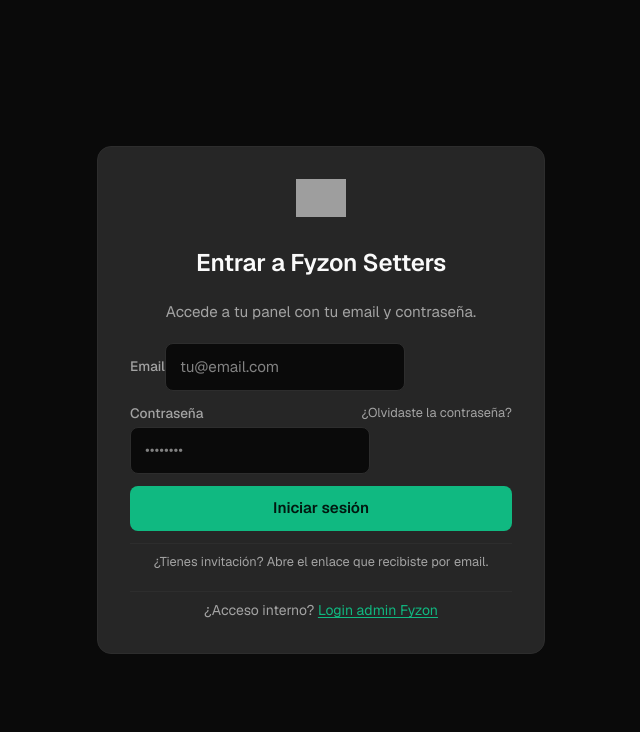
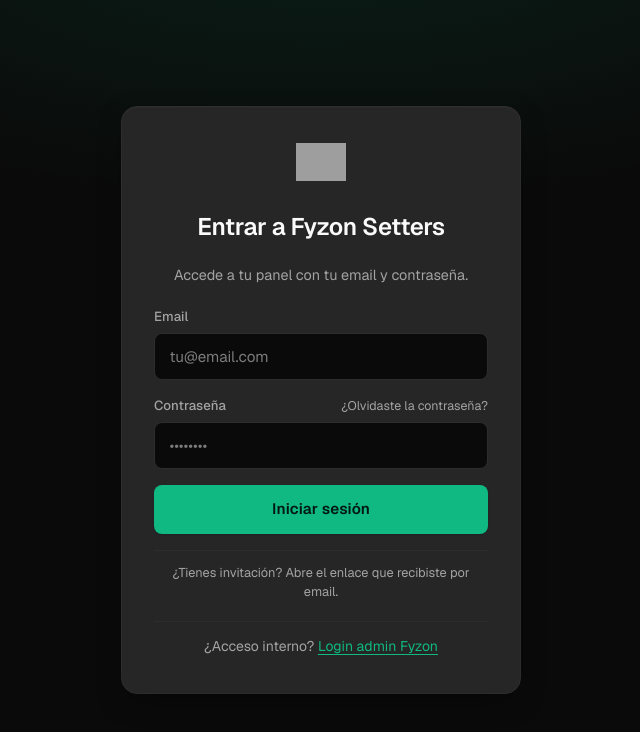
Before and after one commit to ivannsotoo20/setters-ia, a Next.js app in the folder apps/panel/: page /login in a window 1280 px wide. Shown: the top 732 px of the page, without its empty margins (319-959 px from the left). Built offline with nearby package versions, Linux system fonts and the light colour scheme; grey boxes are pictures that could not be loaded.

Commit message:
backup: pre-deploy safety checkpoint

```diff
--- a/apps/panel/app/globals.css
+++ b/apps/panel/app/globals.css
@@ -125,83 +125,153 @@
 /* ----------------------------------------------------------------------- */
 
 .auth-shell {
+  min-height: 100dvh;
   min-height: 100vh;
   display: grid;
   place-items: center;
-  padding: 1.5rem;
+  padding: 1.5rem 1rem;
+  background:
+    radial-gradient(
+      ellipse 80% 50% at 50% -10%,
+      color-mix(in srgb, var(--color-accent) 12%, transparent),
+      transparent 70%
+    ),
+    var(--color-background);
 }
 
 .auth-card {
   width: 100%;
-  max-width: 28rem;
+  max-width: 25rem;
   background: var(--color-muted);
   border: 1px solid var(--color-border);
-  border-radius: 0.875rem;
-  padding: 2rem;
+  border-radius: 1rem;
+  padding: 2.25rem 2rem;
   display: flex;
   flex-direction: column;
   gap: 1.25rem;
+  box-shadow:
+    0 10px 30px -10px rgba(0, 0, 0, 0.5),
+    0 1px 0 0 rgba(255, 255, 255, 0.02) inset;
+}
+
+@media (max-width: 480px) {
+  .auth-card {
+    padding: 1.75rem 1.25rem;
+    gap: 1rem;
+    border-radius: 0.875rem;
+  }
 }
 
 .auth-title {
   font-size: 1.5rem;
   font-weight: 600;
-  letter-spacing: -0.01em;
+  letter-spacing: -0.015em;
   margin: 0;
+  color: var(--color-foreground);
 }
 
 .auth-subtitle {
   color: var(--color-muted-foreground);
-  font-size: 0.95rem;
+  font-size: 0.9rem;
+  line-height: 1.5;
   margin: 0;
 }
 
 .auth-form {
   display: flex;
   flex-direction: column;
-  gap: 0.75rem;
+  gap: 1rem;
+  width: 100%;
+}
+
+.auth-field {
+  display: flex;
+  flex-direction: column;
+  gap: 0.4rem;
+  width: 100%;
 }
 
 .auth-label {
-  font-size: 0.85rem;
+  font-size: 0.825rem;
   font-weight: 500;
+  letter-spacing: 0.005em;
   color: var(--color-muted-foreground);
 }
 
 .auth-input {
+  width: 100%;
+  box-sizing: border-box;
   background: var(--color-background);
   color: var(--color-foreground);
   border: 1px solid var(--color-border);
   border-radius: 0.5rem;
-  padding: 0.7rem 0.875rem;
+  padding: 0.75rem 0.9rem;
   font-size: 0.95rem;
+  line-height: 1.4;
   outline: none;
-  transition: border-color 120ms ease;
+  transition:
+    border-color 140ms ease,
+    box-shadow 140ms ease,
+    background-color 140ms ease;
+  appearance: none;
+  -webkit-appearance: none;
+}
+
+.auth-input::placeholder {
+  color: color-mix(in srgb, var(--color-muted-foreground) 75%, transparent);
+}
+
+.auth-input:hover:not(:disabled):not(:focus) {
+  border-color: color-mix(in srgb, var(--color-border) 70%, var(--color-foreground));
 }
 
 .auth-input:focus {
   border-color: var(--color-accent);
+  box-shadow: 0 0 0 3px color-mix(in srgb, var(--color-accent) 20%, transparent);
 }
 
 .auth-input:disabled {
   opacity: 0.55;
   cursor: not-allowed;
+  background: color-mix(in srgb, var(--color-background) 80%, transparent);
+}
+
+/* Autofill: en Chromium el fondo amarillento por defecto se ve fatal en dark.
+   Forzamos transparente con la sombra interna trick. */
+.auth-input:-webkit-autofill,
+.auth-input:-webkit-autofill:hover,
+.auth-input:-webkit-autofill:focus {
+  -webkit-text-fill-color: var(--color-foreground);
+  -webkit-box-shadow: 0 0 0 1000px var(--color-background) inset;
+  caret-color: var(--color-foreground);
+  transition: background-color 9999s ease-in-out 0s;
 }
 
 .auth-button {
+  width: 100%;
   background: var(--color-accent);
   color: #021810;
   border: none;
   border-radius: 0.5rem;
-  padding: 0.7rem 0.875rem;
+  padding: 0.8rem 1rem;
   font-size: 0.95rem;
   font-weight: 600;
+  letter-spacing: 0.01em;
   cursor: pointer;
-  transition: background-color 120ms ease;
+  transition:
+    background-color 140ms ease,
+    transform 80ms ease,
+    box-shadow 140ms ease;
+  box-shadow: 0 1px 2px rgba(0, 0, 0, 0.15);
 }
 
 .auth-button:hover:not(:disabled) {
   background: var(--color-accent-hover);
+  box-shadow: 0 2px 8px color-mix(in srgb, var(--color-accent) 30%, transparent);
+}
+
+.auth-button:active:not(:disabled) {
+  transform: translateY(1px);
 }
 
 .auth-button:disabled {
@@ -211,9 +281,10 @@
 
 .auth-message {
   font-size: 0.875rem;
-  padding: 0.625rem 0.875rem;
+  padding: 0.7rem 0.9rem;
   border-radius: 0.5rem;
   margin: 0;
+  line-height: 1.4;
 }
 
 .auth-message--ok {
@@ -232,12 +303,37 @@
   font-size: 0.875rem;
   color: var(--color-muted-foreground);
   margin: 0;
-  padding-top: 0.5rem;
+  padding-top: 0.85rem;
   border-top: 1px solid var(--color-border);
+  text-align: center;
 }
 
 .auth-footer a {
   color: var(--color-accent);
   text-decoration: underline;
-  text-underline-offset: 2px;
+  text-underline-offset: 3px;
+  text-decoration-thickness: 1px;
 }
+
+.auth-footer a:hover {
+  color: var(--color-accent-hover);
+}
+
+/* Auxiliar: fila label + link a la derecha (ej. "Contraseña … ¿Olvidaste?") */
+.auth-field-row {
+  display: flex;
+  align-items: baseline;
+  justify-content: space-between;
+  gap: 0.5rem;
+}
+
+.auth-link-muted {
+  color: var(--color-muted-foreground);
+  text-decoration: none;
+  font-size: 0.78rem;
+  transition: color 120ms ease;
+}
+
+.auth-link-muted:hover {
+  color: var(--color-foreground);
+}
--- a/apps/panel/components/auth/AcceptInviteForm.tsx
+++ b/apps/panel/components/auth/AcceptInviteForm.tsx
@@ -39,21 +39,19 @@
           padding: '0.875rem 1rem',
           display: 'flex',
           flexDirection: 'column',
-          gap: '0.25rem',
+          gap: '0.3rem',
         }}
       >
-        <p style={{ margin: 0, fontSize: '0.8rem', color: 'var(--color-muted-foreground)' }}>
-          Invitación a <strong style={{ color: 'var(--color-foreground)' }}>{contextLabel}</strong>
+        <p style={{ margin: 0, fontSize: '0.78rem', color: 'var(--color-muted-foreground)', letterSpacing: '0.01em' }}>
+          Invitación a <strong style={{ color: 'var(--color-foreground)', fontWeight: 600 }}>{contextLabel}</strong>
         </p>
-        <p style={{ margin: 0, fontSize: '0.95rem', color: 'var(--color-foreground)' }}>
-          {email}
-        </p>
-        <p style={{ margin: 0, fontSize: '0.8rem', color: 'var(--color-accent)' }}>
+        <p style={{ margin: 0, fontSize: '0.95rem', color: 'var(--color-foreground)' }}>{email}</p>
+        <p style={{ margin: 0, fontSize: '0.78rem', color: 'var(--color-accent)', fontWeight: 500 }}>
           Rol: {roleLabel}
         </p>
       </div>
 
-      <div>
+      <div className="auth-field">
         <label className="auth-label" htmlFor="full_name">
           Nombre completo
         </label>
@@ -70,7 +68,7 @@
         />
       </div>
 
-      <div>
+      <div className="auth-field">
         <label className="auth-label" htmlFor="password">
           Crea tu contraseña
         </label>
@@ -87,7 +85,7 @@
         />
       </div>
 
-      <div>
+      <div className="auth-field">
         <label className="auth-label" htmlFor="password_confirm">
           Repite la contraseña
         </label>
--- a/apps/panel/components/auth/ForgotPasswordForm.tsx
+++ b/apps/panel/components/auth/ForgotPasswordForm.tsx
@@ -17,7 +17,7 @@
 
   return (
     <form action={formAction} className="auth-form">
-      <div>
+      <div className="auth-field">
         <label className="auth-label" htmlFor="email">
           Email
         </label>
@@ -53,12 +53,12 @@
           fontSize: '0.875rem',
           color: 'var(--color-muted-foreground)',
           margin: 0,
-          paddingTop: '0.5rem',
+          paddingTop: '0.85rem',
           borderTop: '1px solid var(--color-border)',
           textAlign: 'center',
         }}
       >
-        <Link href="/login" style={{ color: 'var(--color-accent)', textDecoration: 'underline' }}>
+        <Link href="/login" style={{ color: 'var(--color-accent)', textDecoration: 'underline', textUnderlineOffset: '3px' }}>
           Volver a iniciar sesión
         </Link>
       </p>
--- a/apps/panel/components/auth/PasswordLoginForm.tsx
+++ b/apps/panel/components/auth/PasswordLoginForm.tsx
@@ -23,7 +23,7 @@
     <form action={formAction} className="auth-form">
       <input type="hidden" name="next" value={next} />
 
-      <div>
+      <div className="auth-field">
         <label className="auth-label" htmlFor="email">
           Email
         </label>
@@ -39,27 +39,12 @@
         />
       </div>
 
-      <div>
-        <div
-          style={{
-            display: 'flex',
-            alignItems: 'center',
-            justifyContent: 'space-between',
-            gap: '0.5rem',
-            marginBottom: '0.25rem',
-          }}
-        >
+      <div className="auth-field">
+        <div className="auth-field-row">
           <label className="auth-label" htmlFor="password">
             Contraseña
           </label>
-          <Link
-            href="/forgot-password"
-            style={{
-              color: 'var(--color-muted-foreground)',
-              textDecoration: 'none',
-              fontSize: '0.8rem',
-            }}
-          >
+          <Link href="/forgot-password" className="auth-link-muted">
             ¿Olvidaste la contraseña?
           </Link>
         </div>
@@ -92,9 +77,10 @@
             fontSize: '0.8rem',
             color: 'var(--color-muted-foreground)',
             margin: 0,
-            paddingTop: '0.5rem',
+            paddingTop: '0.85rem',
             borderTop: '1px solid var(--color-border)',
             textAlign: 'center',
+            lineHeight: 1.45,
           }}
         >
           ¿Tienes invitación? Abre el enlace que recibiste por email.
--- a/apps/panel/components/auth/ResetPasswordForm.tsx
+++ b/apps/panel/components/auth/ResetPasswordForm.tsx
@@ -27,7 +27,7 @@
 
   return (
     <form action={formAction} className="auth-form">
-      <div>
+      <div className="auth-field">
         <label className="auth-label" htmlFor="password">
           Nueva contraseña
         </label>
@@ -44,7 +44,7 @@
         />
       </div>
 
-      <div>
+      <div className="auth-field">
         <label className="auth-label" htmlFor="password_confirm">
           Repite la contraseña
         </label>
```
